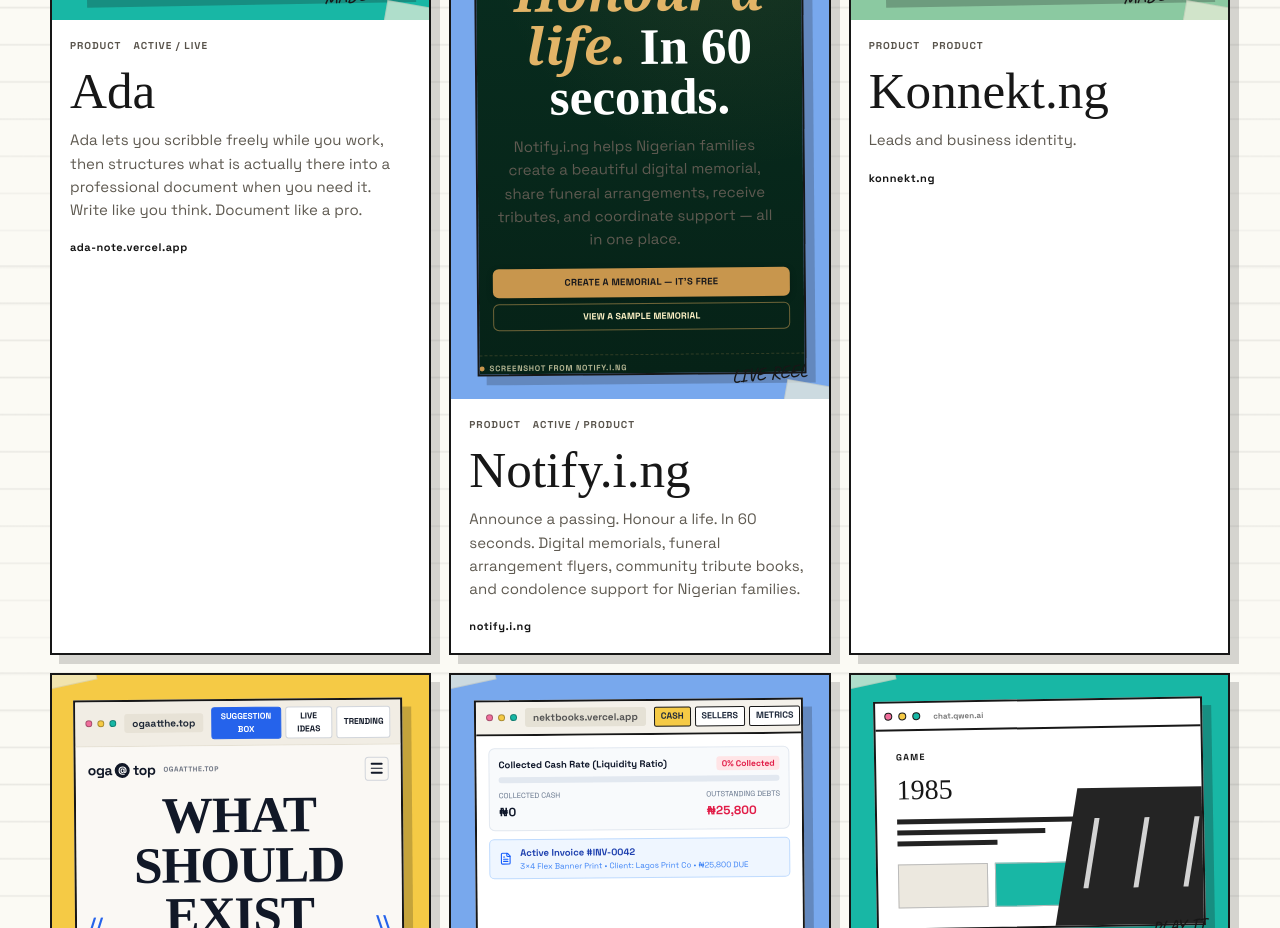
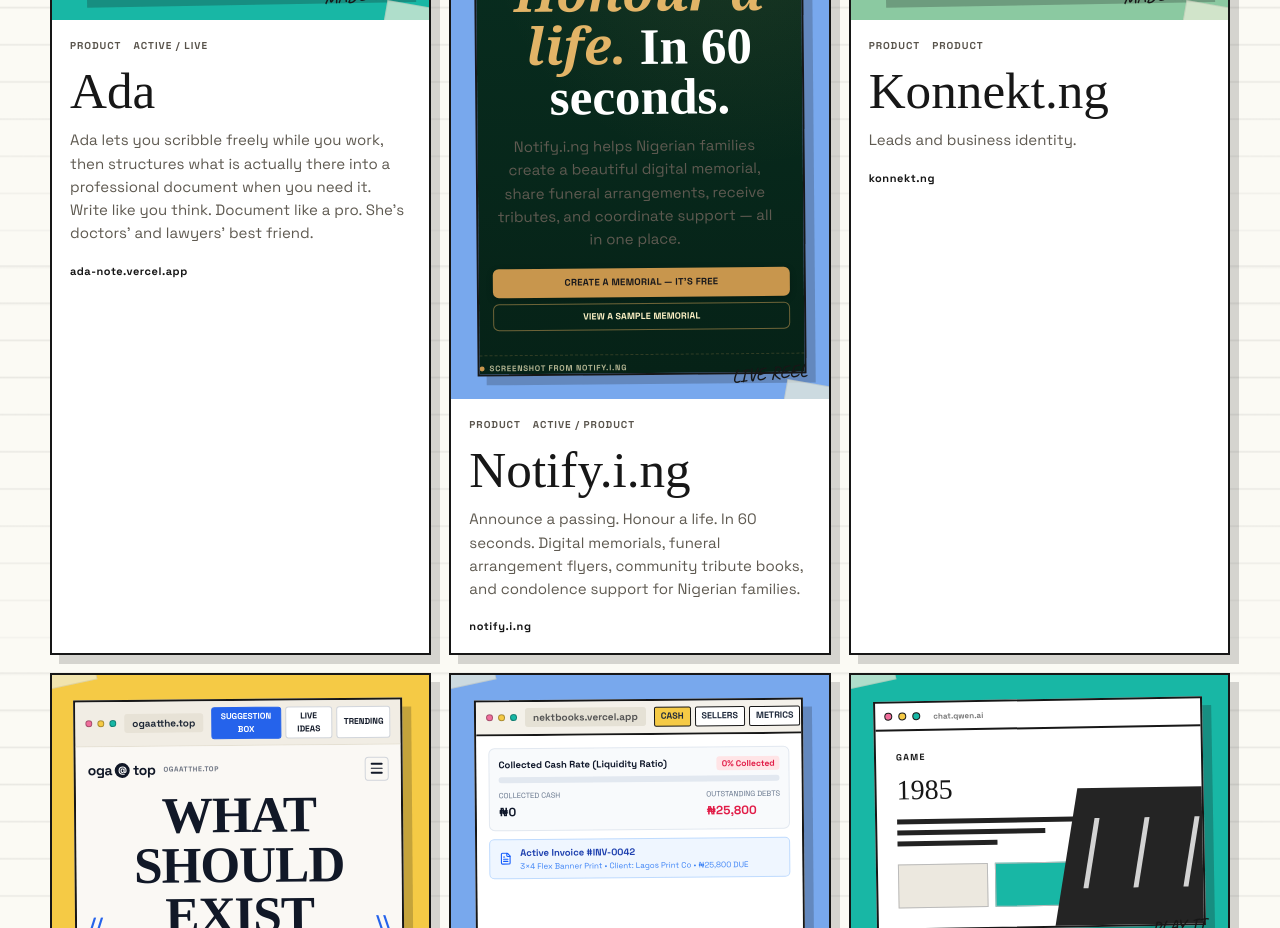
Before and after one commit to nekt-konnekt/Tomori-Hub, a React (Vite) app: page / in a window 1280 px wide. Shown: the part 5360-6288 px from the top of the page. Built offline with nearby package versions, Linux system fonts and the light colour scheme; a web font is replaced by a local one.

Commit message:
Update Ada description

```diff
--- a/src/data/projects.ts
+++ b/src/data/projects.ts
@@ -16,7 +16,7 @@
   { slug:'iyali', name:'Iyali.work', description:'Conversational family history & lineage builder. Capturing stories, oral traditions, and kinship relationships on an interactive canvas.', category:'Product', status:'Active / Live', url:'https://iyali.work', domain:'iyali.work' },
   { slug:'ibere', name:'Ibere.work', description:'Run employee onboarding through Telegram. Set up workflows, invite hires via chat links, and eliminate HR chasing before Day 1.', category:'Product', status:'Active / Live', url:'https://ibere.work', domain:'ibere.work' },
   { slug:'agba', name:'Agba.work', description:'Executive intelligence for growing businesses. Connects signals across operations, sales, and finance into daily briefs before issues escalate.', category:'Product', status:'Active / Live', url:'https://agba.work', domain:'agba.work' },
-  { slug:'ada', name:'Ada', description:'Ada lets you scribble freely while you work, then structures what is actually there into a professional document when you need it. Write like you think. Document like a pro.', category:'Product', status:'Active / Live', url:'https://ada-note.vercel.app', domain:'ada-note.vercel.app' },
+  { slug:'ada', name:'Ada', description:'Ada lets you scribble freely while you work, then structures what is actually there into a professional document when you need it. Write like you think. Document like a pro. She’s doctors’ and lawyers’ best friend.', category:'Product', status:'Active / Live', url:'https://ada-note.vercel.app', domain:'ada-note.vercel.app' },
   { slug:'notify', name:'Notify.i.ng', description:'Announce a passing. Honour a life. In 60 seconds. Digital memorials, funeral arrangement flyers, community tribute books, and condolence support for Nigerian families.', category:'Product', status:'Active / Product', url:'https://notify.i.ng', domain:'notify.i.ng' },
   { slug:'konnekt', name:'Konnekt.ng', description:'Leads and business identity.', category:'Product', status:'Product', url:'https://konnekt.ng', domain:'konnekt.ng' },
   { slug:'makiva', name:'Makiva.work', description:'Prototype. Currently houses no meaningful product functionality.', category:'Experiment', status:'Prototype', url:'https://makiva.work', domain:'makiva.work' },
@@ -27,7 +27,7 @@
   { slug:'danfo-rush', name:'Danfo Rush: Gidi Drift', description:'Lagos arcade bus racer. Pick up fares, dodge kekes and okadas, drift Third Mainland highway, upgrade V8 engine blocks, and claim daily Gidi rewards.', category:'Game', status:'Active / Live', url:'https://danfo-rush.vercel.app', domain:'danfo-rush.vercel.app' },
   { slug:'1985', name:'1985', description:'A Pixelated Paradise of Mini Games.', category:'Game', status:'Active / Live', url:'https://chat.qwen.ai/s/deploy/t_c511a739-ade8-449e-ad73-754e4f12a1f1', domain:'chat.qwen.ai' },
   { slug:'party-fun', name:'Party Fun', description:'Pick an activity and have fun.', category:'Game', status:'Active / Live', url:'https://chat.qwen.ai/s/deploy/t_be15f145-f3ca-4c47-bb1a-6b23011187a0', domain:'chat.qwen.ai' },
-  { slug:'spacia', name:'Spacia', description:'Experiment.', category:'Experiment', status:'Beta / Experiment', url:'https://spacia-beta.vercel.app/', domain:'spacia-beta.verel.app' },
+  { slug:'spacia', name:'Spacia', description:'Experiment.', category:'Experiment', status:'Beta / Experiment', url:'https://spacia-beta.vercel.app/', domain:'spacia-beta.vercel.app' },
   { slug:'dieselguard', name:'DieselGuard', description:'Fleet generator health and fuel consumption monitoring. Real-time telemetry on 100KVA & 50KVA baselines to prevent midnight siphoning and unexpected leaks.', category:'Experiment', status:'Experiment', url:'https://dieselguard-4lfqvpdb.manus.space/', domain:'dieselguard-4lfqvpdb.manus.space' },
   { slug:'trustlink', name:'TrustLink', description:'Trust and verification widget for Nigerian social commerce. Phone OTP, Instagram bio-code handshake, and identity checks for online vendors.', category:'Experiment', status:'Prototype / Live Test', url:'https://trustlink-huekhsw8.manus.space/', domain:'trustlink-huekhsw8.manus.space' },
   { slug:'kinetix', name:'Kinetix', description:'Experiment.', category:'Experiment', status:'Experiment', url:null, domain:null },
```
